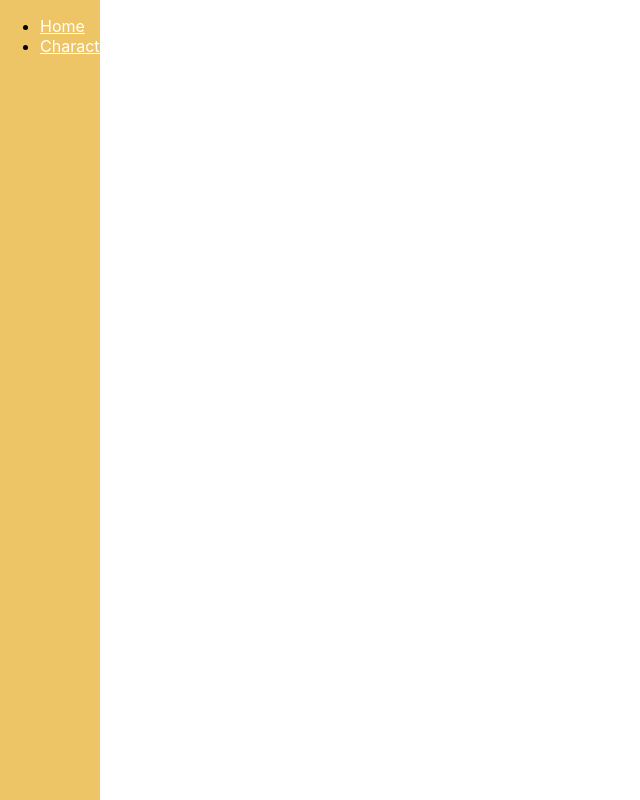
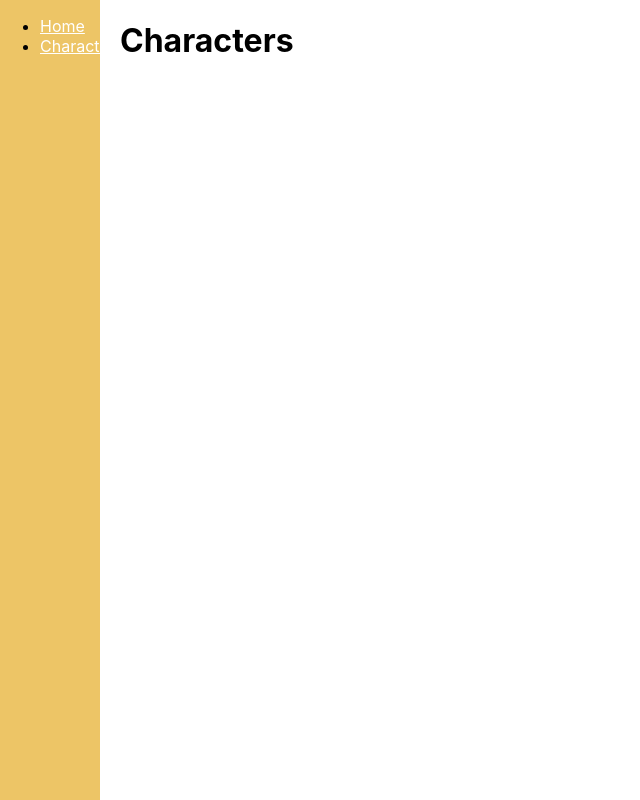
Before and after one commit to dayanapanova/RickAndMorty, a React (Create React App) app: page /characters in a window 1280 px wide. Shown: the whole page, without its empty margins (0-640 px from the left). Built offline with nearby package versions, Linux system fonts and the light colour scheme.

Commit message:
adding new route

```diff
--- a/src/App.js
+++ b/src/App.js
@@ -2,7 +2,8 @@ import React from 'react';
 import { Router, Switch, Route } from 'react-router-dom';
 import styled, { ThemeProvider } from 'styled-components'
 import { Navigation } from '@/components';
-import {Home} from '@/containers';
+import {Home , Characters} from '@/containers';
+
 import { theme } from '@/constants'
 import BrowserHistory from '@/BrowserHistory';
 
@@ -18,6 +19,7 @@ const App = () => {
         <PageContent>
           <Switch>
             <Route path='/' exact component={Home} />
+            <Route path='/characters' exact component={Characters} />
           </Switch>
         </PageContent>
       </Router>
--- /dev/null
+++ b/src/containers/Characters.js
@@ -0,0 +1,10 @@
+import React from "react";
+
+const Characters = () => {
+    return (
+         <div>
+             <h1>Characters</h1>
+         </div>
+    )
+}
+export default Characters;
--- a/src/containers/index.js
+++ b/src/containers/index.js
@@ -1 +1,2 @@
 export { default as Home } from './Home';
+export { default as Characters } from './Characters';
```
Also changed, not shown: 1 other file (tests, documents, lock files or other folders).
